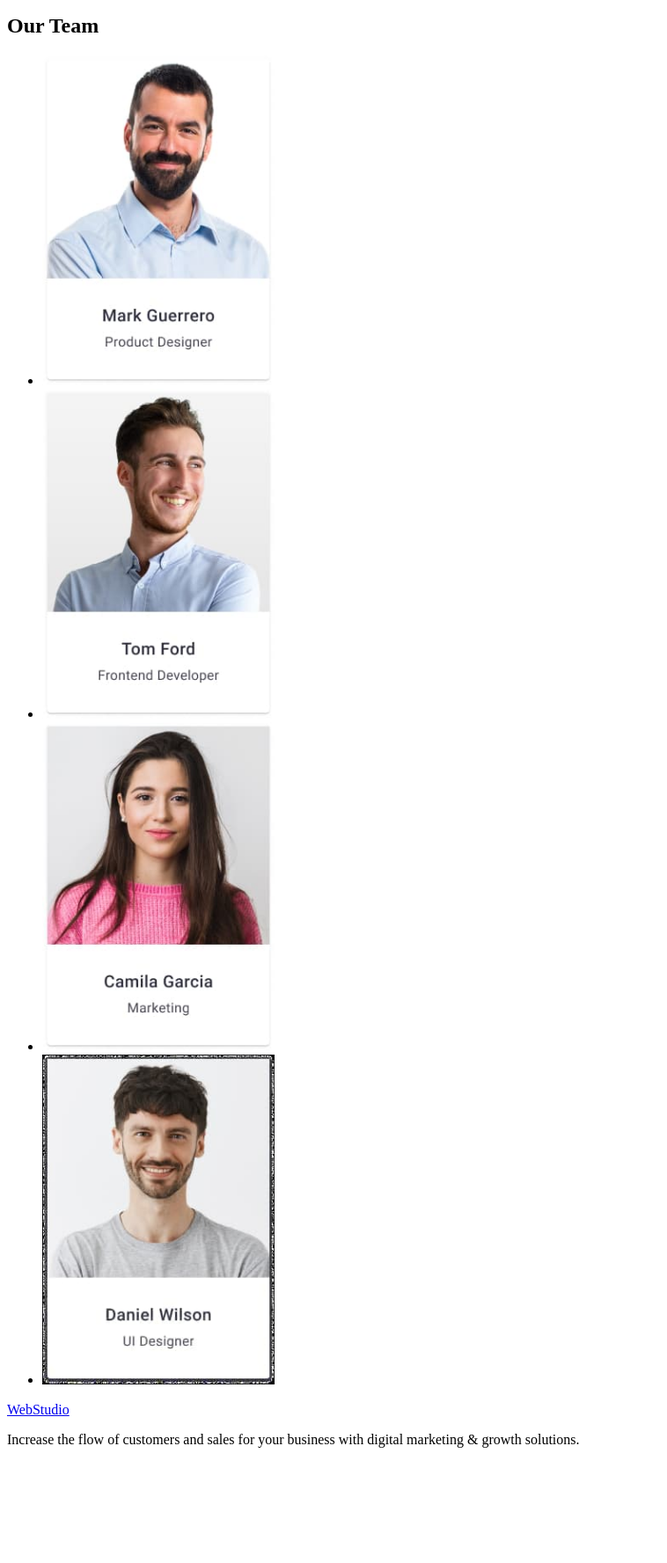
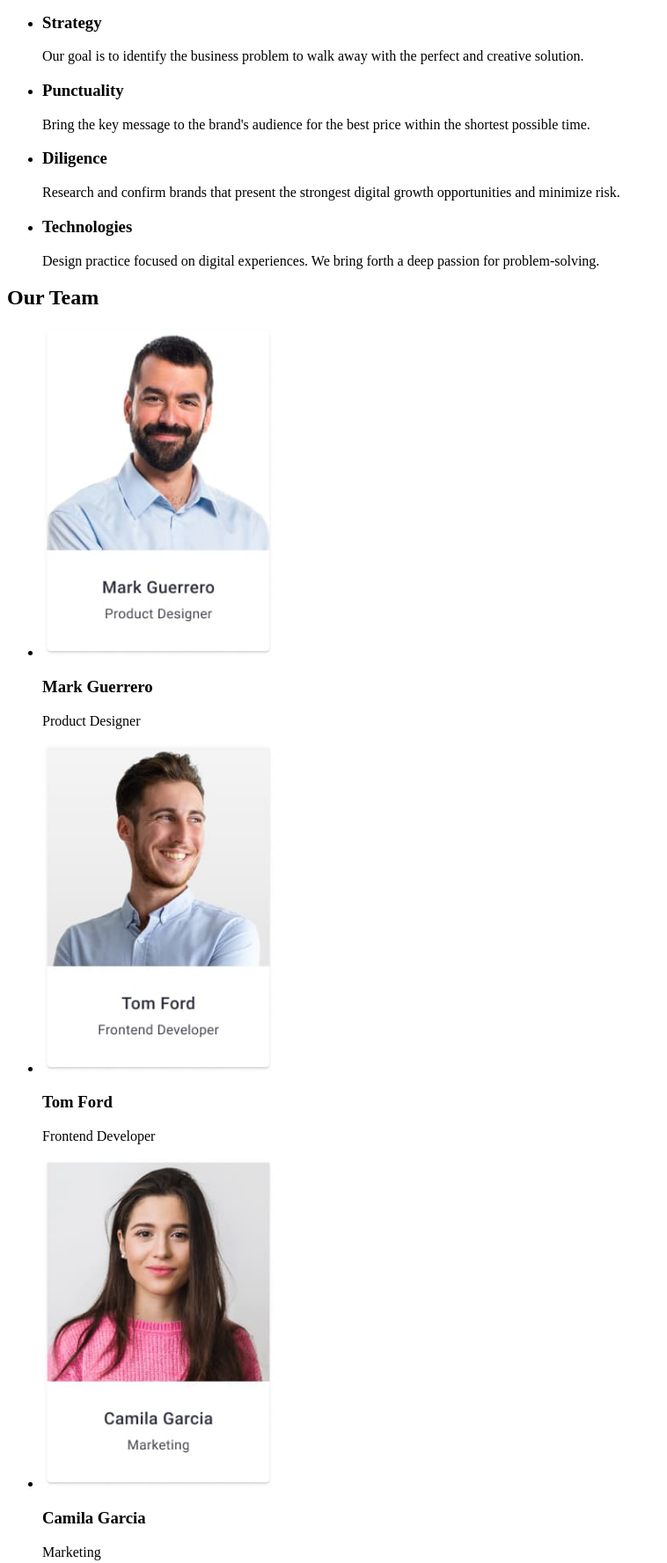
Before and after one commit to ZoiaPZP/goit-markup-hw-01, a plain HTML site: page index.html in a window 1280 px wide. Shown: the part 240-2017 px from the top of the page at 88% size, without its empty margins (0-758 px from the left). Before the commit the page ends 1902 px from the top, so only its background shows below. Drawn offline with Linux system fonts and the light colour scheme.

Commit message:
Updated header, main, and footer with correct structure and content.

```diff
--- a/index.html
+++ b/index.html
@@ -36,14 +36,52 @@
       <button type="button">Order Service</button>
     </section>
 
-    <!-- Second Section with Team Images -->
+    <!-- Second Section -->
+    <section>
+      <ul>
+        <li>
+          <h3>Strategy</h3>
+          <p>Our goal is to identify the business problem to walk away with the perfect and creative solution.</p>
+        </li>
+        <li>
+          <h3>Punctuality</h3>
+          <p>Bring the key message to the brand's audience for the best price within the shortest possible time.</p>
+        </li>
+        <li>
+          <h3>Diligence</h3>
+          <p>Research and confirm brands that present the strongest digital growth opportunities and minimize risk.</p>
+        </li>
+        <li>
+          <h3>Technologies</h3>
+          <p>Design practice focused on digital experiences. We bring forth a deep passion for problem-solving.</p>
+        </li>
+      </ul>
+    </section>
+
+    <!-- Third Section with Team Images -->
     <section>
       <h2>Our Team</h2>
       <ul>
-        <li><img src="./images/images-foto1.jpg" alt="Team Member 1" width="264"></li>
-        <li><img src="./images/images-foto2.jpg" alt="Team Member 2" width="264"></li>
-        <li><img src="./images/images-foto3.jpg" alt="Team Member 3" width="264"></li>
-        <li><img src="./images/images-foto4.jpg" alt="Team Member 4" width="264"></li>
+        <li>
+          <img src="./images/images-foto1.jpg" alt="Team Member 1" width="264">
+          <h3>Mark Guerrero</h3>
+          <p>Product Designer</p>
+        </li>
+        <li>
+          <img src="./images/images-foto2.jpg" alt="Team Member 2" width="264">
+          <h3>Tom Ford</h3>
+          <p>Frontend Developer</p>
+        </li>
+        <li>
+          <img src="./images/images-foto3.jpg" alt="Team Member 3" width="264">
+          <h3>Camila Garcia</h3>
+          <p>Marketing</p>
+        </li>
+        <li>
+          <img src="./images/images-foto4.jpg" alt="Team Member 4" width="264">
+          <h3>Daniel Wilson</h3>
+          <p>UI Designer</p>
+        </li>
       </ul>
     </section>
   </main>
```
